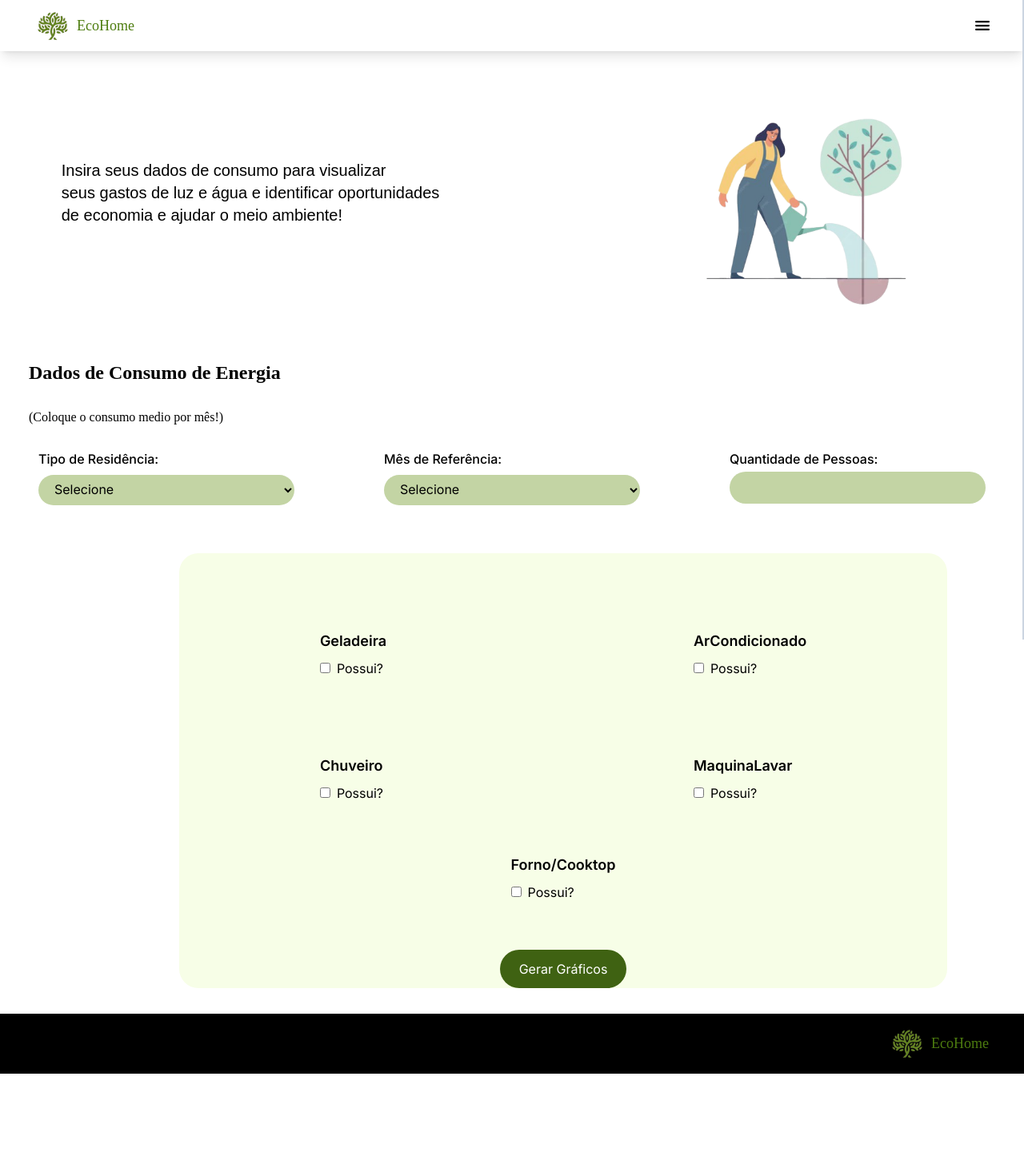
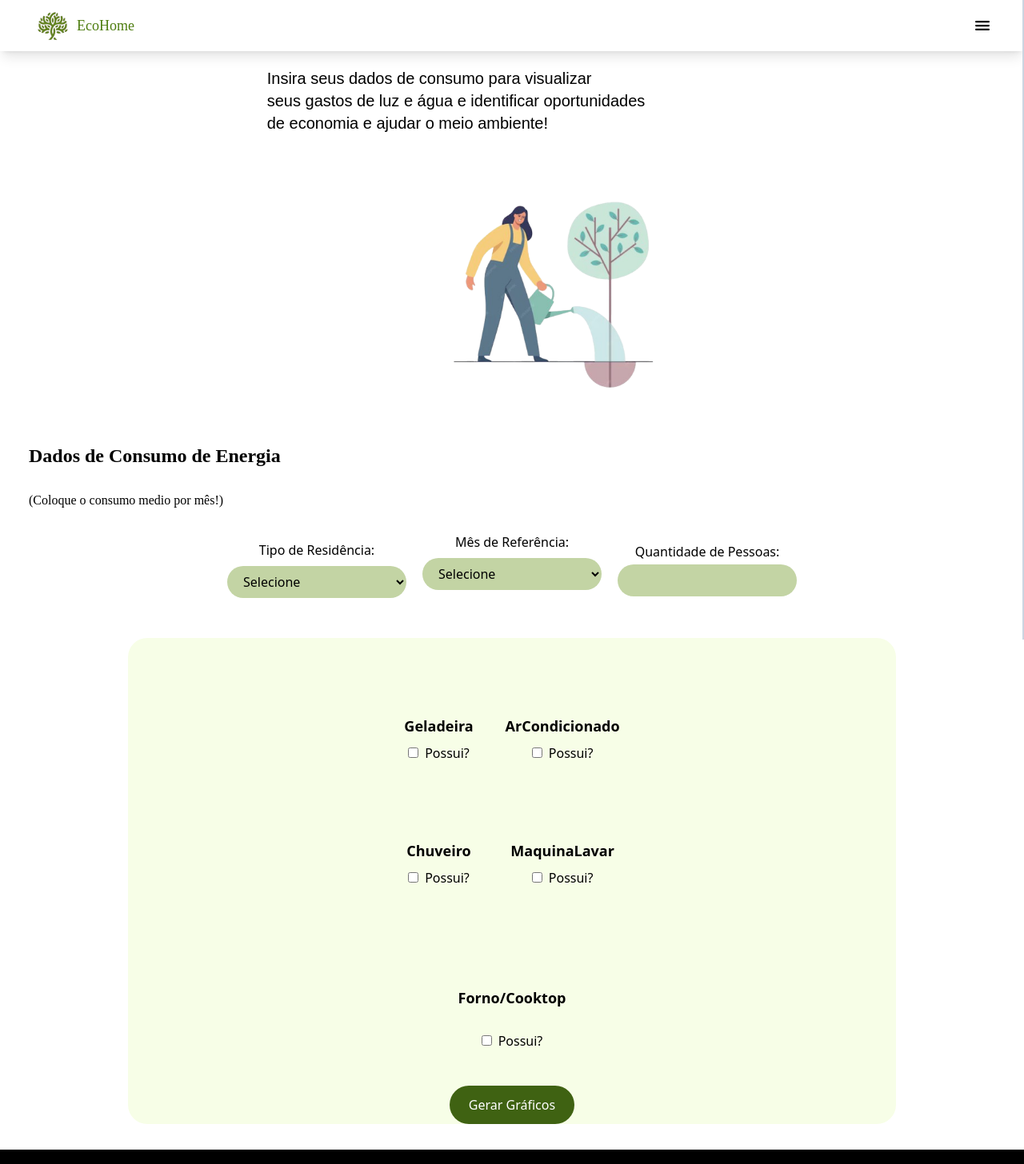
Before and after one commit to MaryChriss/Global2-Front, a Next.js app: page /dashbord in a window 1280 px wide. Shown: the top 1456 px of the page at 80% size. Before the commit the page ends 1343 px from the top, so only its background shows below. Built offline with nearby package versions, Linux system fonts and the light colour scheme.

Commit message:
Responsividade da pagina de Dashbord e home finalizadas

```diff
--- a/src/app/dashbord/page.tsx
+++ b/src/app/dashbord/page.tsx
@@ -163,29 +163,57 @@ export default function Dashboard() {
 
     if (!isClient) return null;
 
+    // sm: md: lg: xl: 2xl:
     return (
         <Layout>
-            <div className="flex items-center justify-center mb-8">
-                <h1 className="font-raleway text-xl text-left mr-40">
+            <div className="flex items-center justify-center mb-8 min-[320px]:flex-col">
+                <h1 className="font-raleway text-xl text-left mr-40
+                sm:mr-3 ml-5 mt-5
+                md:mr-6
+                lg:mr-6
+                xl:mr-40
+                2xl:mr-40
+                min-[320px]:mr-0">
                     Insira seus dados de consumo para visualizar <br/>
                     seus gastos de luz e água e identificar oportunidades <br/>
                     de economia e ajudar o meio ambiente!
                 </h1>
-                <Image className="ml-36" src="/regando.png" width={350} height={350} alt="garota regando uma árvore" />
+                <Image className="ml-36
+                sm:ml-6
+                md:ml-5
+                lg:ml-5
+                xl:ml-36
+                2xl:ml-36
+                min-[320px]:ml-0
+                " src="/regando.png" width={350} height={350} alt="garota regando uma árvore" />
             </div>
 
                 <div className="">
                     <h2 className="text-2xl font-bold font-crimson mb-7 ml-9">Dados de Consumo de Energia</h2>
                     <p className="mb-7 ml-9 font-itim" >(Coloque o consumo medio por mês!)</p>
                     <form onSubmit={handleSubmit} className="space-y-6">
-                    <div className="flex gap-28 justify-center">
-                        <div className="mb-4">
+
+                        <div className="flex gap-28 justify-center items-center
+                            sm:flex-col sm:gap-5
+                            md:flex-col
+                            lg:flex-col
+                            xl:flex-row
+                            2xl:flex-row 2x1:gap-28
+                            min-[320px]:flex-col
+                            ">
+
+                            <div className="mb-4
+                                sm:text-center
+                                md:text-center
+                                lg:text-center
+                                xl:mb-4
+                                2xl:mb-4">
                                 <label className="block mb-2 font-medium">Tipo de Residência:</label>
                                 <select
                                     name="tipoResidencia"
                                     value={formData.tipoResidencia}
                                     onChange={handleInputChange}
-                                className="py-2 px-4 w-80 bg-[#c3d4a4] rounded-full focus:outline-none"
+                                    className="py-2 px-4 w-80 bg-[#c3d4a4] rounded-full focus:outline-none min-[320px]:w-56"
                                 >
                                     <option value="">Selecione</option>
                                     <option value="casa">Casa</option>
@@ -193,14 +221,14 @@ export default function Dashboard() {
                                 </select>
                             </div>
 
-                        <div className="flex justify-center gap-28 mb-5">
-                        <div className="mb-4">
+                            <div className="flex justify-center gap-28 mb-5 text-center">
+                            <div className="mb-4 ">
                                 <label className="block mb-2 font-medium">Mês de Referência:</label>
                                 <select
                                     name="mesReferencia"
                                     value={formData.mesReferencia || ''}
                                     onChange={handleInputChange}
-                                className="py-2 px-4 w-80 bg-[#c3d4a4] rounded-full focus:outline-none"
+                                    className="py-2 px-4 w-80 bg-[#c3d4a4] rounded-full focus:outline-none min-[320px]:w-56"
                                 >
                                     <option value="">Selecione</option>
                                     {["Janeiro", "Fevereiro", "Março", "Abril", "Maio", "Junho", "Julho", "Agosto", "Setembro", "Outubro", "Novembro", "Dezembro"].map((mes, index) => (
@@ -211,6 +239,13 @@ export default function Dashboard() {
                             </div>
 
 
+                                <div className="
+                                    sm:text-center
+                                    md:text-center
+                                    lg:text-center
+                                    xl:text-center
+                                    2xl:text-center
+                                ">
                                     <CustomInput
                                         label="Quantidade de Pessoas:"
                                         type="number"
@@ -220,14 +255,35 @@ export default function Dashboard() {
                                         min="1"
                                     />
                                 </div>
+                        </div>
 
-                <div className="bg-lime-50 rounded-3xl flex-col w-9/12 justify-center ml-56">
-                    <div className="flex justify-center gap-96">
+                        <div className="bg-lime-50 rounded-3xl flex-col w-9/12 justify-center ml-56 text-center
+                            sm:ml-20
+                            md:ml-28
+                            lg:ml-36
+                            xl:ml-40
+                            2xl:ml-56
+                            min-[320px]:ml-0 min-[320px]:ml-10
+                        ">
+                        <div className="flex justify-center
+                            sm:flex-col sm:text-center sm:gap-2
+                            md:flex-col md:text-center md:gap-5
+                            lg:flex-col lg:text-center lg:gap-7
+                            xl:flex-row xl:gap-10
+                            2xl:flex-row 2xl:gap-64
+                            min-[320px]:flex-col
+                        ">
                             <div>
                                 {['geladeira', 'chuveiro'].map((item) => (
                                     <div className="" key={item}>
                                         <h3 className="text-lg font-semibold mb-2 mt-24 ">{item.charAt(0).toUpperCase() + item.slice(1)}</h3>
-                                    <div className="flex items-center mb-5">
+                                        <div className="flex items-center mb-5
+                                            sm:text-center sm:justify-center
+                                            md:text-center md:justify-center
+                                            lg:text-center lg:justify-center
+                                            xl:mb-10 xl:mt-0
+                                            2xl:mb-5
+                                        ">
                                             <input
                                                 type="checkbox"
                                                 name={`${item}.tem`}
@@ -281,7 +337,13 @@ export default function Dashboard() {
                                     {['arCondicionado', 'maquinaLavar'].map((item) => (
                                         <div key={item}>
                                             <h3 className="text-lg font-semibold mb-2 mt-24">{item.charAt(0).toUpperCase() + item.slice(1)}</h3>
-                                        <div className="flex items-center mb-7">
+                                            <div className="flex items-center mb-5
+                                            sm:text-center sm:justify-center
+                                            md:text-center md:justify-center
+                                            lg:text-center lg:justify-center
+                                            xl:mb-10 xl:mt-0
+                                            2xl:mb-5
+                                            ">
                                                 <input
                                                     type="checkbox"
                                                     name={`${item}.tem`}
@@ -317,8 +379,14 @@ export default function Dashboard() {
 
                             <div className="flex justify-center">
                                 <div className="mt-9">
-                                <h3 className="text-lg font-semibold mb-2">Forno/Cooktop</h3>
-                                <div className="flex items-center mb-6">
+                                    <h3 className="text-lg font-semibold mb-2 mt-12">Forno/Cooktop</h3>
+                                    <div className="flex items-center mb-6
+                                            sm:text-center sm:justify-center
+                                            md:text-center md:justify-center
+                                            lg:text-center lg:justify-center
+                                            xl:mb-2 xl:mt-7
+                                            2xl:mb-6
+                                    ">
                                         <input
                                             type="checkbox"
                                             name="fornoCooktop.tem"
@@ -383,10 +451,10 @@ export default function Dashboard() {
                                             const color = consumoReal <= consumoIdeal ? 'text-green-700' : 'text-red-700';
 
                                             return (
-                                            <div key={index} className="flex justify-between py-2 border-b">
+                                                <div key={index} className="flex justify-between py-2 border-b min-[320px]:flex-col">
                                                     <span className="font-semibold">{item.nome}</span>
-                                                <span>Consumo Real: {consumoReal.toFixed(2)} kWh</span>
-                                                <span>Consumo Ideal: {consumoIdeal.toFixed(2)} kWh</span>
+                                                    <span>Consumo Real: <br/> {consumoReal.toFixed(2)} kWh</span>
+                                                    <span>Consumo Ideal: <br/>  {consumoIdeal.toFixed(2)} kWh</span>
                                                     <span className={`font-semibold ${color}`}>{status}</span>
                                                 </div>
                                             );
@@ -395,12 +463,12 @@ export default function Dashboard() {
                                         <p className="text-center">Nenhum eletrodoméstico selecionado.</p>
                                     )}
                                     {formData.chuveiro.tem && (
-                                    <div className="flex justify-between py-2 mt-4 border-t">
+                                        <div className="flex justify-between py-2 mt-4 border-t min-[320px]:flex-col">
                                             <span className="font-semibold">Chuveiro</span>
                                             <span>
-                                            Consumo Real: {(formData.chuveiro.potencia * formData.chuveiro.quantidade * formData.chuveiro.tempoBanho / 60).toFixed(2)} kWh
+                                                Consumo Real: <br/>  {(formData.chuveiro.potencia * formData.chuveiro.quantidade * formData.chuveiro.tempoBanho / 60).toFixed(2)} kWh
                                             </span>
-                                        <span>Consumo Ideal: 60 kWh</span>
+                                            <span>Consumo Ideal: <br/>  60 kWh</span>
                                             <span className={`${(formData.chuveiro.potencia * formData.chuveiro.quantidade * formData.chuveiro.tempoBanho / 60) <= 60 ? 'text-green-700' : 'text-red-700'} font-semibold`}>
                                                 {(formData.chuveiro.potencia * formData.chuveiro.quantidade * formData.chuveiro.tempoBanho / 60) <= 60 ? 'Dentro do Ideal' : 'Acima do Ideal'}
                                             </span>
--- a/src/app/layout.tsx
+++ b/src/app/layout.tsx
@@ -16,7 +16,10 @@ export default function RootLayout({
 }) {
   return (
     <html lang="en">
-      <body className={inter.className}>{children}</body>
+      <head>
+        <meta name="viewport" content="width=device-width, initial-scale=1.0" />
+      </head>
+      <body>{children}</body>
     </html>
   )
 }
--- a/src/components/CustomInput/CustomInput.tsx
+++ b/src/components/CustomInput/CustomInput.tsx
@@ -20,7 +20,7 @@ export default function CustomInput({
                 onChange={onChange}
                 min={type === "number" ? min : undefined}
                 placeholder={placeholder}
-                className={`w-80 py-2 px-4 bg-[#c3d4a4] rounded-full focus:outline-none ${className}`}
+                className={`w-80 py-2 px-4 bg-[#c3d4a4] rounded-full focus:outline-none ${className} md:w-25 min-[320px]:w-56`}
             />
         </div>
     );
--- a/tailwind.config.ts
+++ b/tailwind.config.ts
@@ -9,8 +9,6 @@ const config: Config = {
   theme: {
     extend: {
       screens: {
-        'xxs': '360px',
-        'xs': '480px',
       },
       backgroundImage: {
         'gradient-radial': 'radial-gradient(var(--tw-gradient-stops))',
```
Also changed, not shown: src/app/page.tsx (+10 -9 lines). Lines whose indentation alone changed are shown as unchanged.
